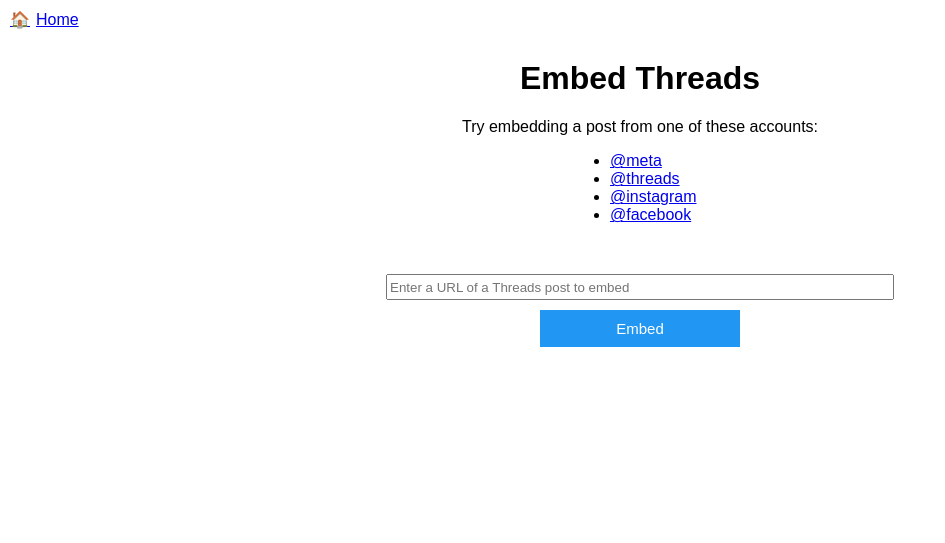
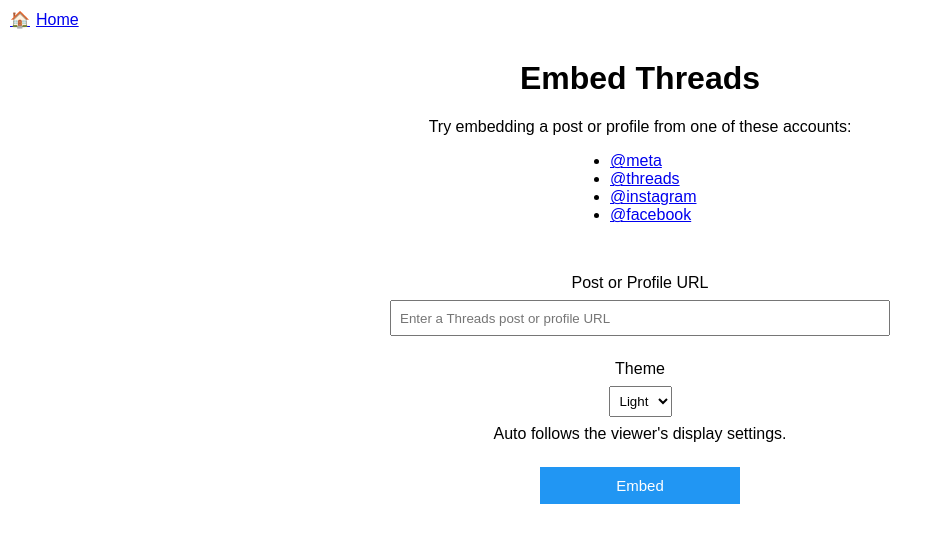
Before and after one commit to fbsamples/threads_api, a Node server app: page /oEmbed in a window 1280 px wide. Shown: the top 543 px of the page, without its empty margins (0-945 px from the left). Run offline with Node 20, Linux system fonts and the light colour scheme.

Commit message:
Add Profile Embeds and Theme Options
Accept post or profile URLs on the embed page. Offer Light, Dark, and Auto themes. Separate the form controls from the embed preview with clear spacing.

```diff
--- a/src/index.js
+++ b/src/index.js
@@ -121,8 +121,10 @@ const PARAMS__SEARCH_TYPE = 'search_type';
 const PARAMS__SINCE = 'since';
 const PARAMS__STATE = 'state';
 const PARAMS__TEXT = 'text';
+const PARAMS__THEME = 'theme';
 const PARAMS__TOPIC_TAG = 'topic_tag';
 const PARAMS__UNTIL = 'until';
+const PARAMS__URL = 'url';
 const PARAMS__USERNAME = 'username';
 const PARAMS_IS_SPOILER_MEDIA = 'is_spoiler_media';
 const PARAMS_TEXT_ENTITES = 'text_entities';
@@ -1824,32 +1826,51 @@ app.post('/logout', logoutRateLimit, (req, res) => {
 });
 
 app.get('/oEmbed', async (req, res) => {
-    const { url } = req.query;
-    if (!url) {
-        return res.render('oembed', {
-            title: 'Embed Threads',
-        });
-    }
-
-    const oEmbedUrl = buildGraphAPIURL(`oembed`, {
-        url,
+    const { url, theme = 'light' } = req.query;
+    const values = {
+        title: 'Embed Threads',
+        url: typeof url === 'string' ? url : undefined,
+        theme: ['light', 'dark', 'auto'].includes(theme) ? theme : 'light',
+    };
+    if (!['light', 'dark', 'auto'].includes(theme)) {
+        return res.status(400).render('oembed', {
+            ...values,
+            error: 'Choose Light, Dark, or Auto for the embed theme.',
+        });
+    }
+    if (url === undefined || url === '') {
+        return res.render('oembed', values);
+    }
+    if (typeof url !== 'string') {
+        return res.status(400).render('oembed', {
+            ...values,
+            error: 'Enter a Threads post or profile URL.',
+        });
+    }
+
+    const oEmbedURL = buildGraphAPIURL('oembed', {
+        [PARAMS__URL]: url,
+        [PARAMS__THEME]: theme,
     });
-
-    let html = '<p>Unable to embed</p>';
     try {
-        const response = await axios.get(oEmbedUrl, { httpsAgent: agent });
-        if (response.data?.html) {
-            html = response.data.html;
-        }
-    } catch (e) {
-        console.error(e?.response?.data?.error?.message ?? e.message);
-    }
-
-    return res.render('oembed', {
-        title: 'Embed Threads',
-        html,
-        url,
-    });
+        const response = await axios.get(oEmbedURL, {
+            httpsAgent: agent,
+            maxRedirects: 0,
+        });
+        if (
+            typeof response.data?.html !== 'string' ||
+            !response.data.html.trim() ||
+            Object.prototype.hasOwnProperty.call(response.data, 'error')
+        ) {
+            throw new Error('Invalid embed response.');
+        }
+        return res.render('oembed', { ...values, html: response.data.html });
+    } catch {
+        return res.status(502).render('oembed', {
+            ...values,
+            error: 'Unable to load this embed. Check the URL and try again.',
+        });
+    }
 });
 
 function getProfileUsername(input) {
--- a/views/oembed.pug
+++ b/views/oembed.pug
@@ -8,10 +8,39 @@ block content
             text-align: left;
         }
         form.oembed {
-            margin-top: 50px;
+            margin: 50px auto 0;
+            width: min(500px, calc(100% - 32px));
+            gap: 24px;
+        }
+        form.oembed .embed-field {
+            display: flex;
+            flex-direction: column;
+            align-items: center;
+            gap: 8px;
+            width: 100%;
+        }
+        form.oembed input[type='text'] {
+            box-sizing: border-box;
+            width: 100%;
+            height: auto;
+            min-height: 36px;
+            padding: 8px;
+        }
+        form.oembed select {
+            padding: 6px;
+        }
+        form.oembed p {
+            margin: 0;
+        }
+        form.oembed input[type='submit'] {
+            margin: 0;
+            max-width: 100%;
+        }
+        .embed-preview {
+            padding-top: 2rem;
         }
 
-    p Try embedding a post from one of these accounts:
+    p Try embedding a post or profile from one of these accounts:
     ul#example-accounts
         li
             a(href='https://www.threads.com/@meta') @meta
@@ -23,9 +52,19 @@ block content
             a(href='https://www.threads.com/@facebook') @facebook
 
     form.oembed(action='/oEmbed' id='form' method='GET')
-        input(type='text' placeholder='Enter a URL of a Threads post to embed' name='url' autocomplete='off')
+        .embed-field
+            label(for='embed-url') Post or Profile URL
+            input#embed-url(type='text' placeholder='Enter a Threads post or profile URL' name='url' value=url autocomplete='off')
+
+        .embed-field
+            label(for='embed-theme') Theme
+            select#embed-theme(name='theme')
+                option(value='light' selected=theme === 'light') Light
+                option(value='dark' selected=theme === 'dark') Dark
+                option(value='auto' selected=theme === 'auto') Auto
+            p Auto follows the viewer's display settings.
 
         input(type='submit' value='Embed')
 
     if html
-        div !{html}
+        .embed-preview !{html}
```
Also changed, not shown: test/oembed-options.test.js (added, +214 -0 lines), README.md, postman/threads-api.postman_collection.json.
